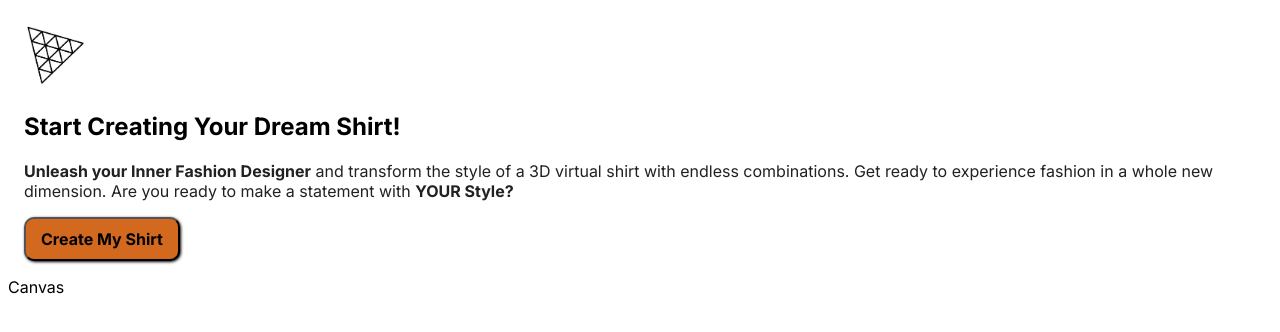
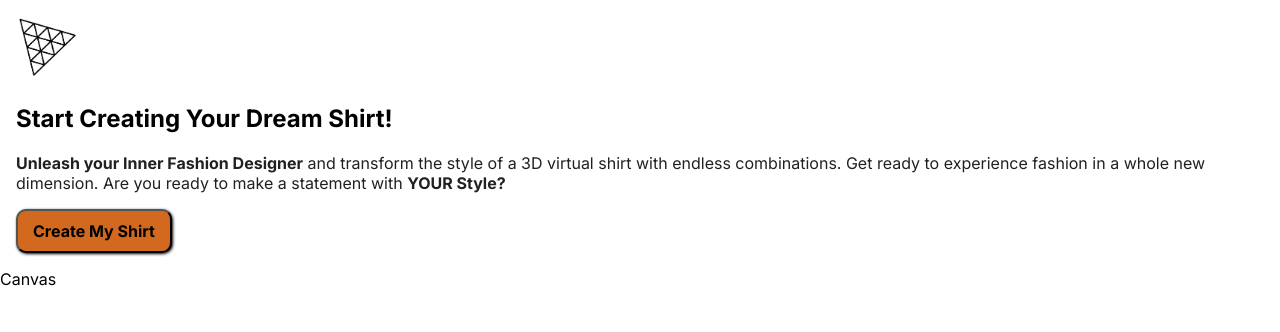
Before and after one commit to MiguelVazB/CreateMyShirt, a React (Vite) app: page / in a window 1280 px wide. Shown: the top 332 px of the page. Built offline with nearby package versions, Linux system fonts and the light colour scheme.

Commit message:
Update index.css

```diff
--- a/src/index.css
+++ b/src/index.css
@@ -3,3 +3,8 @@
 *{
     font-family: 'Inter', sans-serif;
 }
+
+html, body {
+    margin: 0;
+    height: 100%;
+}
```
